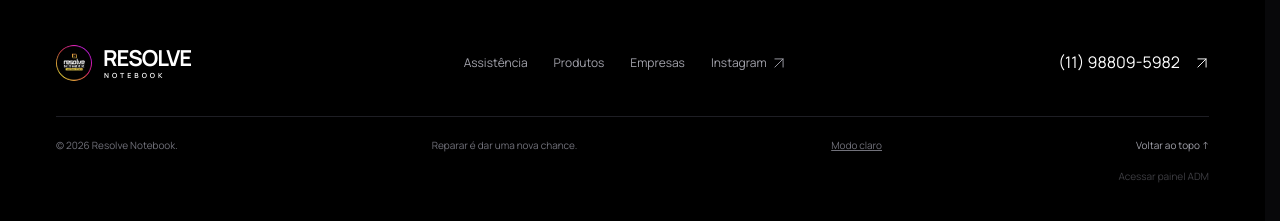
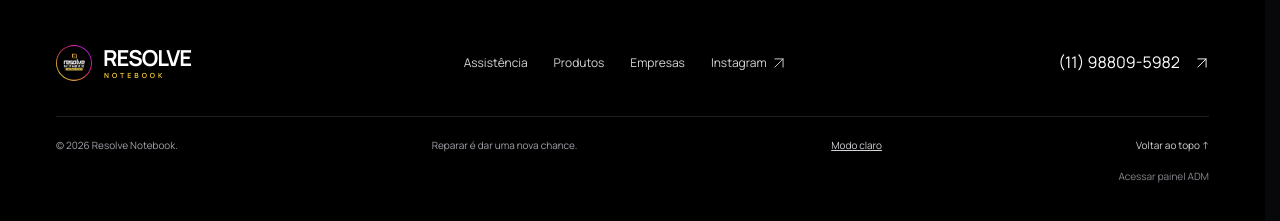
Before and after one commit to atendimentoactionsolutions-web/resolve-notebook, a React (Vite) app: page / in a window 1280 px wide. Shown: the part 4087-4308 px from the top of the page. Built offline with nearby package versions, Linux system fonts and the light colour scheme.

Commit message:
fix(footer): ensure high contrast brand text and links in all modes

```diff
--- a/src/components/Catalog.jsx
+++ b/src/components/Catalog.jsx
@@ -589,10 +589,11 @@ export default function Catalog({ onNavigate, isDark, onToggleDark }) {
 
       {/* Catalog Footer */}
       <footer className="catalog-footer" style={{ background: '#000000', borderTop: '1px solid #1e1e24', color: '#a1a1aa' }}>
-        <span>Resolve Notebook · Rua Santa Ifigênia, 361 — Loja 14</span>
+        <span style={{ color: '#d4d4d8' }}>Resolve Notebook · Rua Santa Ifigênia, 361 — Loja 14</span>
         <a
           href="/admin"
           className="admin-access-link"
+          style={{ color: '#a1a1aa', opacity: 0.9 }}
           onClick={(e) => { e.preventDefault(); onNavigate('/admin'); }}
         >
           Acessar painel ADM
--- a/src/components/Home.jsx
+++ b/src/components/Home.jsx
@@ -783,12 +783,15 @@ export default function Home({ onNavigate, isDark: propIsDark, onToggleDark }) {
               height="44"
               style={{ cursor: 'pointer' }}
             />
-            <span>RESOLVE<span className="brand-sub">NOTEBOOK</span></span>
+            <span style={{ color: '#ffffff' }}>
+              RESOLVE<span className="brand-sub" style={{ color: '#ffd438' }}>NOTEBOOK</span>
+            </span>
           </a>
 
           <div>
             <a
               href="#assistencia"
+              style={{ color: '#d4d4d8' }}
               onClick={(e) => {
                 e.preventDefault();
                 setQuizInitialIssue('');
@@ -797,32 +800,32 @@ export default function Home({ onNavigate, isDark: propIsDark, onToggleDark }) {
             >
               Assistência
             </a>
-            <a href="/produtos" onClick={(e) => { e.preventDefault(); onNavigate('/produtos'); }}>Produtos</a>
-            <a href="#empresas">Empresas</a>
-            <a href="https://www.instagram.com/resolve.notebook/" target="_blank" rel="noopener noreferrer">
+            <a href="/produtos" style={{ color: '#d4d4d8' }} onClick={(e) => { e.preventDefault(); onNavigate('/produtos'); }}>Produtos</a>
+            <a href="#empresas" style={{ color: '#d4d4d8' }}>Empresas</a>
+            <a href="https://www.instagram.com/resolve.notebook/" target="_blank" rel="noopener noreferrer" style={{ color: '#d4d4d8' }}>
               Instagram <svg aria-hidden="true"><use href="#arrow"/></svg>
             </a>
           </div>
 
-          <a className="footer-phone" href="https://wa.me/5511988095982" target="_blank" rel="noopener noreferrer">
+          <a className="footer-phone" href="https://wa.me/5511988095982" target="_blank" rel="noopener noreferrer" style={{ color: '#ffffff' }}>
             (11) 98809-5982 <svg aria-hidden="true"><use href="#arrow"/></svg>
           </a>
         </div>
 
-        <div className="wrap footer-bottom">
+        <div className="wrap footer-bottom" style={{ color: '#a1a1aa' }}>
           <span>© 2026 Resolve Notebook.</span>
           <span>Reparar é dar uma nova chance.</span>
           <button
             type="button"
             onClick={toggleDark}
-            style={{ background: 'none', border: 'none', color: 'inherit', font: 'inherit', cursor: 'pointer', padding: 0, textDecoration: 'underline' }}
+            style={{ background: 'none', border: 'none', color: '#d4d4d8', font: 'inherit', cursor: 'pointer', padding: 0, textDecoration: 'underline' }}
           >
             {isDark ? 'Modo claro' : 'Modo escuro'}
           </button>
-          <a href="#inicio">Voltar ao topo ↑</a>
+          <a href="#inicio" style={{ color: '#d4d4d8' }}>Voltar ao topo ↑</a>
         </div>
         <div className="wrap footer-admin-access">
-          <a className="admin-access-link" href="/admin" onClick={(e) => { e.preventDefault(); onNavigate('/admin'); }}>
+          <a className="admin-access-link" href="/admin" onClick={(e) => { e.preventDefault(); onNavigate('/admin'); }} style={{ color: '#a1a1aa', opacity: 0.9 }}>
             Acessar painel ADM
           </a>
         </div>
--- a/src/styles.css
+++ b/src/styles.css
@@ -59,8 +59,10 @@ body.light-mode .store-app-header {
   background: rgba(246, 248, 248, 0.97) !important;
   border-bottom-color: #e5eae7 !important;
 }
-body.light-mode .brand > span,
-body.light-mode .brand-sub,
+body.light-mode .header .brand > span,
+body.light-mode .store-app-header .brand > span,
+body.light-mode .header .brand-sub,
+body.light-mode .store-app-header .brand-sub,
 body.light-mode .header nav a,
 body.light-mode .store-app-header nav a {
   color: #17201f !important;
@@ -332,54 +334,124 @@ body.dark-mode .store-info .button:hover {
   background: #18181c !important;
 }
 
-/* Footer */
+/* Footer (Always Obsidian Anchor) */
 footer,
-body.dark-mode footer {
+body.dark-mode footer,
+body.light-mode footer {
   background: #000000 !important;
   border-top: 1px solid #1e1e24 !important;
+  color: #f4f4f5 !important;
 }
+
+footer .brand > span,
+body.dark-mode footer .brand > span,
+body.light-mode footer .brand > span,
+.brand-footer > span,
+body.dark-mode .brand-footer > span,
+body.light-mode .brand-footer > span {
+  color: #ffffff !important;
+}
+
+footer .brand-sub,
+body.dark-mode footer .brand-sub,
+body.light-mode footer .brand-sub,
+.brand-footer .brand-sub,
+body.dark-mode .brand-footer .brand-sub,
+body.light-mode .brand-footer .brand-sub {
+  color: #ffd438 !important;
+}
+
+footer .footer-top > div a,
+body.dark-mode footer .footer-top > div a,
+body.light-mode footer .footer-top > div a,
 .footer-top > div a,
 body.dark-mode .footer-top > div a {
-  color: #a1a1aa !important;
+  color: #d4d4d8 !important;
 }
+
+footer .footer-top > div a:hover,
+body.dark-mode footer .footer-top > div a:hover,
+body.light-mode footer .footer-top > div a:hover,
 .footer-top > div a:hover,
 body.dark-mode .footer-top > div a:hover {
   color: #ffd438 !important;
 }
+
+footer .footer-phone,
+body.dark-mode footer .footer-phone,
+body.light-mode footer .footer-phone,
 .footer-phone,
 body.dark-mode .footer-phone {
   color: #ffffff !important;
 }
+
+footer .footer-phone:hover,
+body.dark-mode footer .footer-phone:hover,
+body.light-mode footer .footer-phone:hover,
 .footer-phone:hover,
 body.dark-mode .footer-phone:hover {
   color: #ffd438 !important;
 }
+
+footer .footer-bottom,
+body.dark-mode footer .footer-bottom,
+body.light-mode footer .footer-bottom,
 .footer-bottom,
 body.dark-mode .footer-bottom {
   border-top: 1px solid #1e1e24 !important;
-  color: #71717a !important;
+  color: #a1a1aa !important;
 }
+
+footer .footer-bottom span,
+body.dark-mode footer .footer-bottom span,
+body.light-mode footer .footer-bottom span {
+  color: #a1a1aa !important;
+}
+
+footer .footer-bottom a,
+footer .footer-bottom button,
+body.dark-mode footer .footer-bottom a,
+body.dark-mode footer .footer-bottom button,
+body.light-mode footer .footer-bottom a,
+body.light-mode footer .footer-bottom button,
 .footer-bottom a,
 body.dark-mode .footer-bottom a {
-  color: #a1a1aa !important;
+  color: #d4d4d8 !important;
 }
+
+footer .footer-bottom a:hover,
+footer .footer-bottom button:hover,
+body.dark-mode footer .footer-bottom a:hover,
+body.dark-mode footer .footer-bottom button:hover,
+body.light-mode footer .footer-bottom a:hover,
+body.light-mode footer .footer-bottom button:hover,
 .footer-bottom a:hover,
 body.dark-mode .footer-bottom a:hover {
   color: #ffd438 !important;
 }
+
 .catalog-footer,
-body.dark-mode .catalog-footer {
+body.dark-mode .catalog-footer,
+body.light-mode .catalog-footer {
   background: #000000 !important;
   border-top: 1px solid #1e1e24 !important;
   color: #a1a1aa !important;
 }
+
 .footer-admin-access .admin-access-link,
-body.dark-mode .footer-admin-access .admin-access-link {
-  color: #71717a !important;
+body.dark-mode .footer-admin-access .admin-access-link,
+body.light-mode .footer-admin-access .admin-access-link,
+.admin-access-link {
+  color: #a1a1aa !important;
+  opacity: 0.85 !important;
 }
+
 .footer-admin-access .admin-access-link:hover,
-body.dark-mode .footer-admin-access .admin-access-link:hover {
+body.dark-mode .footer-admin-access .admin-access-link:hover,
+body.light-mode .footer-admin-access .admin-access-link:hover,
+.admin-access-link:hover {
   color: #ffd438 !important;
+  opacity: 1 !important;
 }
 
 /* Floating Chat */
```
